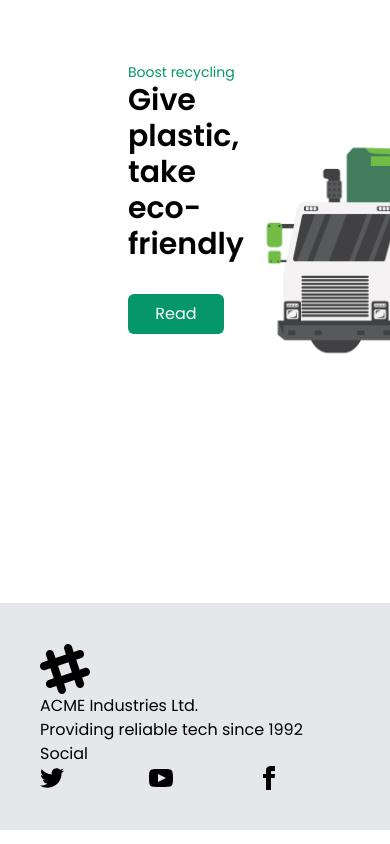
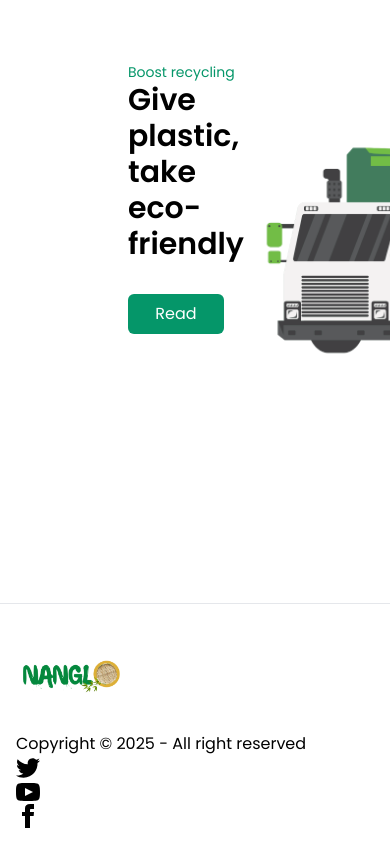
Before and after one commit to MSK1116/Nanglo, a React (Vite) app in the folder frontend/: page / in a window 390 px wide. Shown: the part 3168-4012 px from the top of the page. Built offline with nearby package versions, Linux system fonts and the light colour scheme.

Commit message:
refactor: update Footer component layout and styling for improved responsiveness

```diff
--- a/frontend/src/components/Footer.jsx
+++ b/frontend/src/components/Footer.jsx
@@ -3,20 +3,12 @@
 const Footer = () => {
   return (
     <>
-      <footer className="footer sm:footer-horizontal bg-gray-200  p-10">
-        <aside>
-          <svg width="50" height="50" viewBox="0 0 24 24" xmlns="http://www.w3.org/2000/svg" fillRule="evenodd" clipRule="evenodd" className="fill-current">
-            <path d="M22.672 15.226l-2.432.811.841 2.515c.33 1.019-.209 2.127-1.23 2.456-1.15.325-2.148-.321-2.463-1.226l-.84-2.518-5.013 1.677.84 2.517c.391 1.203-.434 2.542-1.831 2.542-.88 0-1.601-.564-1.86-1.314l-.842-2.516-2.431.809c-1.135.328-2.145-.317-2.463-1.229-.329-1.018.211-2.127 1.231-2.456l2.432-.809-1.621-4.823-2.432.808c-1.355.384-2.558-.59-2.558-1.839 0-.817.509-1.582 1.327-1.846l2.433-.809-.842-2.515c-.33-1.02.211-2.129 1.232-2.458 1.02-.329 2.13.209 2.461 1.229l.842 2.515 5.011-1.677-.839-2.517c-.403-1.238.484-2.553 1.843-2.553.819 0 1.585.509 1.85 1.326l.841 2.517 2.431-.81c1.02-.33 2.131.211 2.461 1.229.332 1.018-.21 2.126-1.23 2.456l-2.433.809 1.622 4.823 2.433-.809c1.242-.401 2.557.484 2.557 1.838 0 .819-.51 1.583-1.328 1.847m-8.992-6.428l-5.01 1.675 1.619 4.828 5.011-1.674-1.62-4.829z"></path>
-          </svg>
-          <p>
-            ACME Industries Ltd.
-            <br />
-            Providing reliable tech since 1992
-          </p>
+      <footer className="footer sm:footer-horizontal items-center p-4">
+        <aside className="grid-flow-col items-center">
+          <div className=" bg-cover bg-no-repeat size-28 bg-[url(/Logo.png)]"></div>
+          <p>Copyright © {new Date().getFullYear()} - All right reserved</p>
         </aside>
-        <nav>
-          <h6 className="footer-title">Social</h6>
-          <div className="grid grid-flow-col gap-4">
+        <nav className="grid-flow-col gap-4 md:place-self-center md:justify-self-end">
           <a>
             <svg xmlns="http://www.w3.org/2000/svg" width="24" height="24" viewBox="0 0 24 24" className="fill-current">
               <path d="M24 4.557c-.883.392-1.832.656-2.828.775 1.017-.609 1.798-1.574 2.165-2.724-.951.564-2.005.974-3.127 1.195-.897-.957-2.178-1.555-3.594-1.555-3.179 0-5.515 2.966-4.797 6.045-4.091-.205-7.719-2.165-10.148-5.144-1.29 2.213-.669 5.108 1.523 6.574-.806-.026-1.566-.247-2.229-.616-.054 2.281 1.581 4.415 3.949 4.89-.693.188-1.452.232-2.224.084.626 1.956 2.444 3.379 4.6 3.419-2.07 1.623-4.678 2.348-7.29 2.04 2.179 1.397 4.768 2.212 7.548 2.212 9.142 0 14.307-7.721 13.995-14.646.962-.695 1.797-1.562 2.457-2.549z"></path>
@@ -32,7 +24,6 @@
               <path d="M9 8h-3v4h3v12h5v-12h3.642l.358-4h-4v-1.667c0-.955.192-1.333 1.115-1.333h2.885v-5h-3.808c-3.596 0-5.192 1.583-5.192 4.615v3.385z"></path>
             </svg>
           </a>
-          </div>
         </nav>
       </footer>
     </>
```
Also changed, not shown: frontend/public/clipart/FooterImg.png (added). Lines whose indentation alone changed are shown as unchanged.
